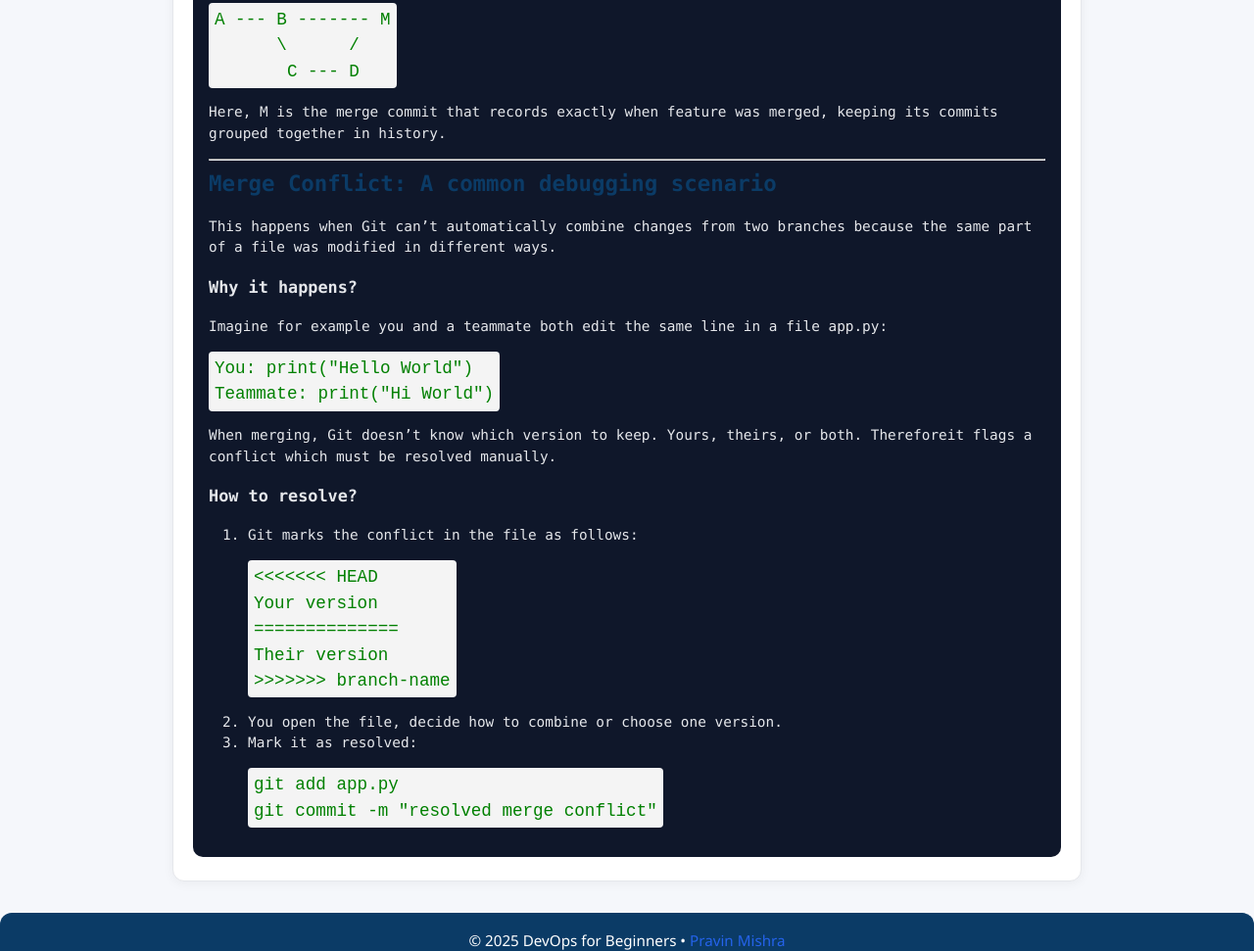
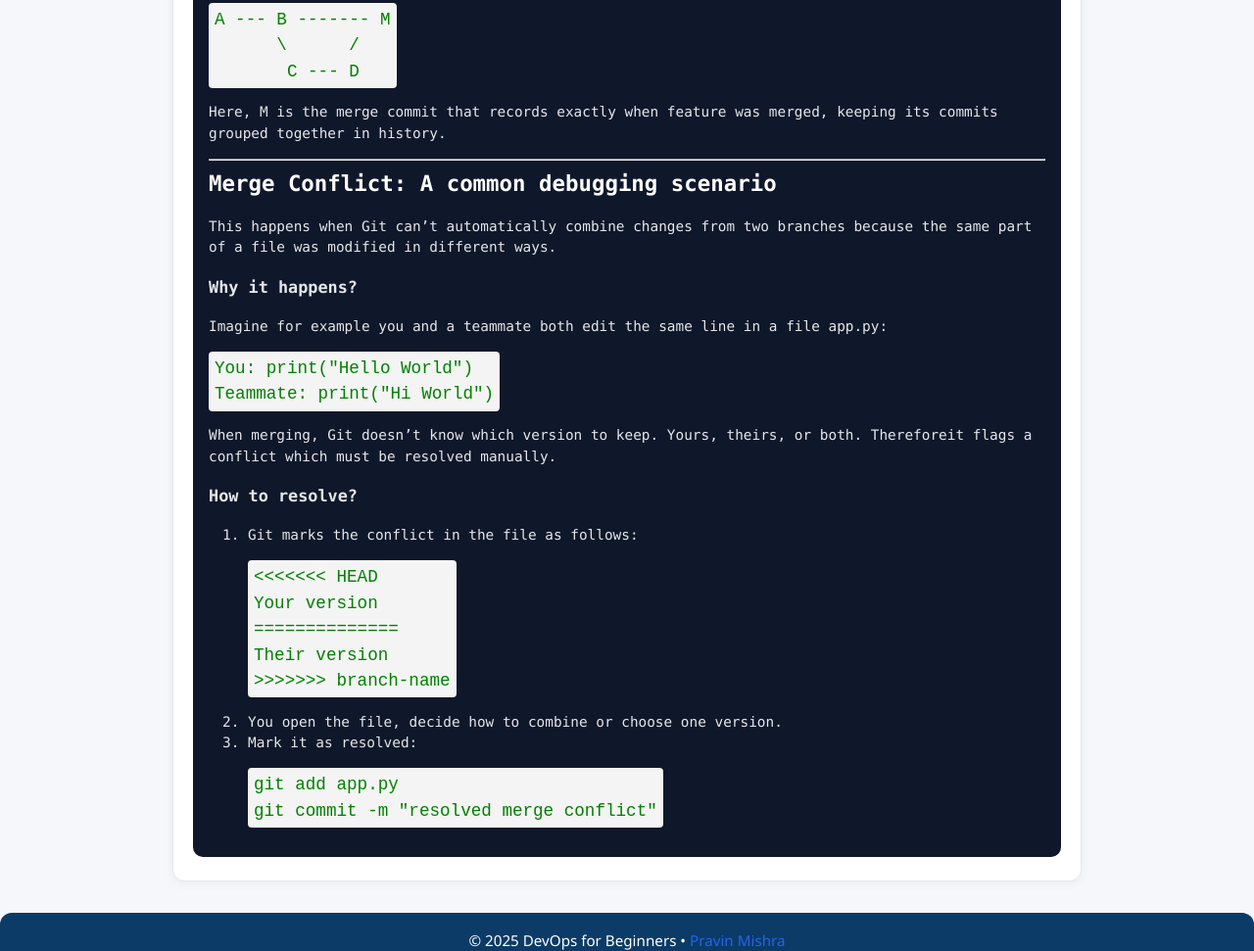
Before and after one commit to ferrindsouza/codetrack, a plain HTML site: page index.html in a window 1280 px wide. Shown: the part 1966-2937 px from the top of the page at 98% size. Drawn offline with Linux system fonts and the light colour scheme.

Commit message:
fixed a typo

```diff
--- a/index.html
+++ b/index.html
@@ -103,7 +103,7 @@ feature:           B - - - C - - - D</code></pre>
 
     <hr>
 
-    <h2 stgle="color: white;">Merge Conflict: A common debugging scenario</h2>
+    <h2 style="color: white;">Merge Conflict: A common debugging scenario</h2>
     <p>This happens when Git can’t automatically combine changes from two branches because the same part of a file was modified in different ways.</p>
     <h3>Why it happens?</h3>
     <p>Imagine for example you and a teammate both edit the same line in a file app.py:</p>
```
